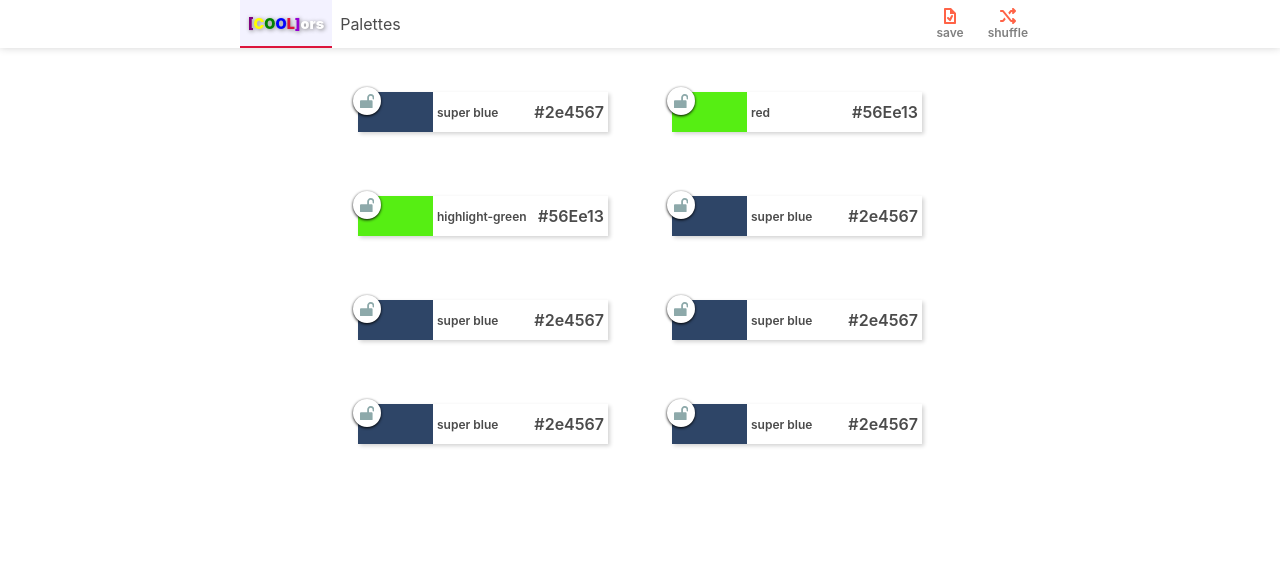
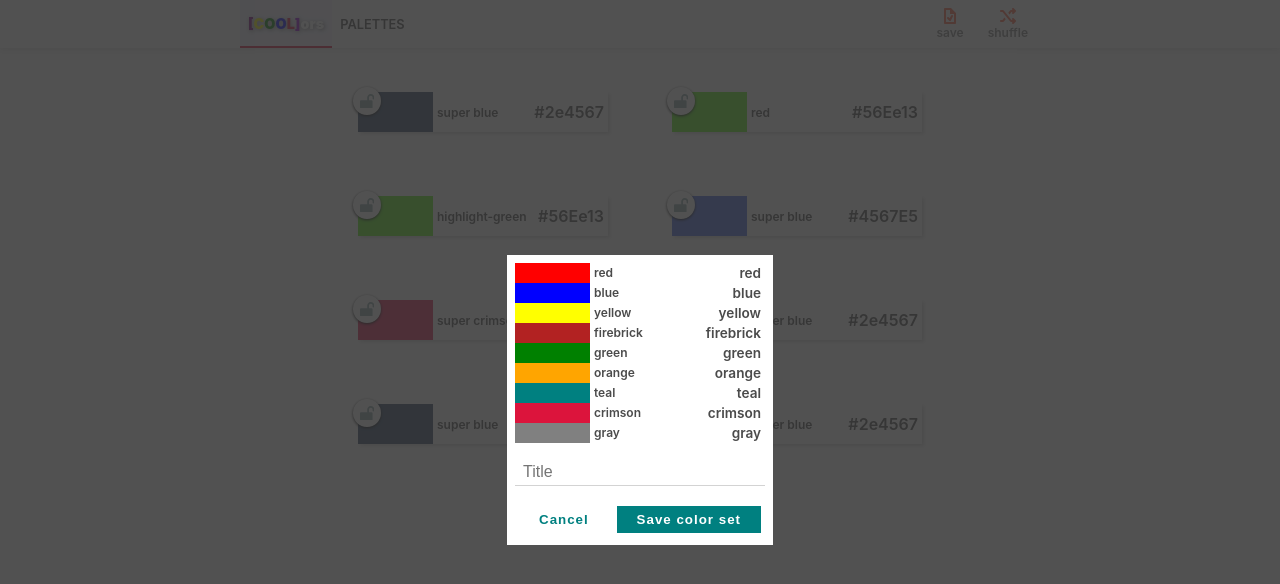
Before and after one commit to ivan-rey-c-v/COOL-ors_palette, a React (Create React App) app: page / in a window 1280 px wide. Shown: the top 584 px of the page. Built offline with nearby package versions, Linux system fonts and the light colour scheme.

Commit message:
Add Modal Component

```diff
--- /dev/null
+++ b/src/components/SaveModal.js
@@ -0,0 +1,134 @@
+import React from 'react'
+import ColorCard from './color/ColorCard'
+
+import styled from 'styled-components'
+
+const ModalWrapper = styled.div`
+	position: fixed;
+	top: 0;
+	left: 0;
+	right: 0;
+	bottom: 0;
+	z-index: 100;
+	background-color: rgba(51, 51, 51, 0.85);
+
+	padding: 0.25rem;
+	display: flex;
+	justify-content: center;
+	align-items: center;
+`
+const Modal = styled.div`
+	padding: 0.5rem;
+	background-color: white;
+
+	.title-input {
+		padding: 1rem 0;
+
+		input {
+			font-size: 1rem;
+			width: 100%;
+			padding: 0.25rem 0.5rem;
+			color: inherit;
+			border: none;
+			border-bottom: 1px solid lightgray;
+		}
+	}
+
+	.actions {
+		padding: 0.25rem 0.25rem;
+		display: flex;
+		justify-content: space-between;
+
+		button {
+			padding: 0.4rem 1.25rem;
+			font-weight: 600;
+			cursor: pointer;
+			letter-spacing: 1px;
+			border: none;
+
+			:active {
+				transform: scale(0.97);
+			}
+
+			&.cancel {
+				color: teal;
+				background-color: transparent;
+
+				:hover {
+					background-color: lightgray;
+				}
+			}
+
+			&.confirm {
+				color: white;
+				background-color: teal;
+
+				:hover {
+					opacity: 0.9;
+				}
+			}
+		}
+	}
+`
+
+const colors = [
+	{
+		name: 'red',
+		hex: 'red'
+	},
+	{
+		name: 'blue',
+		hex: 'blue'
+	},
+	{
+		name: 'yellow',
+		hex: 'yellow'
+	},
+	{
+		name: 'firebrick',
+		hex: 'firebrick'
+	},
+	{
+		name: 'green',
+		hex: 'green'
+	},
+	{
+		name: 'orange',
+		hex: 'orange'
+	},
+	{
+		name: 'teal',
+		hex: 'teal'
+	},
+	{
+		name: 'crimson',
+		hex: 'crimson'
+	},
+	{
+		name: 'gray',
+		hex: 'gray'
+	}
+]
+
+const SaveModal = props => {
+	return (
+		<ModalWrapper>
+			<Modal>
+				<div>
+					{colors.map(color => (
+						<ColorCard {...color} isColorSetItem />
+					))}
+				</div>
+				<div className="title-input">
+					<input placeholder="Title" />
+				</div>
+				<div className="actions">
+					<button className="cancel">Cancel</button>
+					<button className="confirm">Save color set</button>
+				</div>
+			</Modal>
+		</ModalWrapper>
+	)
+}
+
+export default SaveModal
--- a/src/components/header/MainHeader.js
+++ b/src/components/header/MainHeader.js
@@ -5,9 +5,7 @@ import COOLors from './COOLors'
 import ShuffleItem from './ShuffleItem'
 import SaveItem from './SaveItem'
 
-const MainHeader = props => {
-	const { path } = props
-
+const MainHeader = ({ path, handleSave }) => {
 	const handleNavigatePage = e => {
 		const name = e.currentTarget.getAttribute('name')
 		navigate(name)
@@ -31,13 +29,13 @@ const MainHeader = props => {
 					active={inPalettesPage ? 'true' : 'false'}
 					onClick={handleNavigatePage}
 				>
-					<div>Palettes</div>
+					<div>PALETTES</div>
 				</Header.Item>
 			</Header.Container>
 
 			{inHomePage && (
 				<Header.Container>
-					<Header.Item>
+					<Header.Item onClick={handleSave}>
 						<SaveItem />
 					</Header.Item>
 					<Header.Item>
--- a/src/layouts/Header.js
+++ b/src/layouts/Header.js
@@ -30,6 +30,8 @@ const BaseHeader = styled.header`
 		display: flex;
 		align-items: center;
 		cursor: pointer;
+		font-size: 0.8rem;
+		font-weight: 600;
 
 		:hover {
 			background-color: #e9e8fc;
--- a/src/layouts/MainLayout.js
+++ b/src/layouts/MainLayout.js
@@ -10,10 +10,10 @@ const Main = styled.main`
 	flex-direction: column;
 `
 
-const MainLayout = ({ path, children }) => {
+const MainLayout = ({ path, children, handleSave }) => {
 	return (
 		<Main>
-			<MainHeader path={path} />
+			<MainHeader path={path} handleSave={handleSave} />
 			{children}
 		</Main>
 	)
--- a/src/pages/Home.js
+++ b/src/pages/Home.js
@@ -1,22 +1,32 @@
 import React, { useState } from 'react'
 import MainLayout from '../layouts/MainLayout'
 import ColorsContainer from '../components/color/ColorsContainer'
+import SaveModal from '../components/SaveModal'
 
 const Home = ({ path }) => {
 	const [colors, setColors] = useState([
 		{ name: 'super blue', hex: '#2e4567' },
 		{ name: 'red', hex: '#56Ee13' },
 		{ name: 'highlight-green', hex: '#56Ee13' },
-		{ name: 'super blue', hex: '#2e4567' },
-		{ name: 'super blue', hex: '#2e4567' },
+		{ name: 'super blue', hex: '#4567E5' },
+		{ name: 'super crimson', hex: '#e41c55' },
 		{ name: 'super blue', hex: '#2e4567' },
 		{ name: 'super blue', hex: '#2e4567' },
 		{ name: 'super blue', hex: '#2e4567' }
 	])
 
+	const [isModalOpen, setIsModalOpen] = useState(true)
+
+	const handleSave = e => {
+		console.log(e.currentTarget)
+		console.log({ isModalOpen })
+		setIsModalOpen(!isModalOpen)
+	}
+
 	return (
-		<MainLayout path={path}>
+		<MainLayout path={path} handleSave={handleSave}>
 			<ColorsContainer colors={colors} />
+			{isModalOpen && <SaveModal />}
 		</MainLayout>
 	)
 }
```
